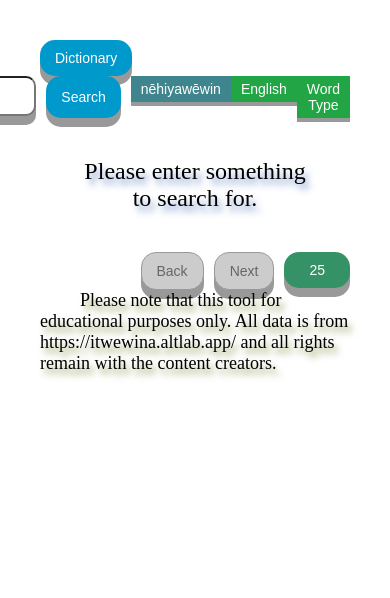
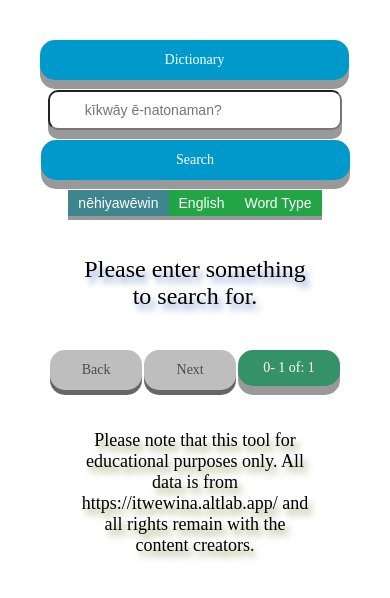
Before and after one commit to bengodden/creegrep, a Vue app: page / in a window 390 px wide. Shown: the top 598 px of the page. Built offline with nearby package versions, Linux system fonts and the light colour scheme; the HTML template or start-up script is replaced by a standard one.

Commit message:
mobile css 1st attempt

```diff
--- a/src/components/SearchBar.vue
+++ b/src/components/SearchBar.vue
@@ -2,24 +2,25 @@
   <header></header>
   <div class="searchresults-wrapper" ref="parentOfDatabases">
     <div v-for="data in databases" :key="data.name" class="databases">
-      <button @click="resetSearch(data.level)" class="mainbutton">
+      <div @click="resetSearch(data.level)" class="btn">
         {{ data.name }}
-      </button>
+      </div>
     </div>
   </div>
 
-  <div>
-    <div class="querybar">
-      <div id="input=wrapper" v-if="!this.menuVisible">
+  <div class="query-wrapper">
+    <div id="input-wrapper" v-if="!this.menuVisible">
       <input
         type="text"
         v-on:keyup.enter="queryList(query, searchType.target, false)"
         v-model="query"
         placeholder="kīkwāy ē-natonaman?"
+        id="search-input"
       />
     </div>
+
     <div class="dropdown" v-if="this.menuVisible">
-        <button class="dropbtn">Word Type</button>
+      <div class="dropbtn">Word Type</div>
       <div class="dropdown-content">
         <a
           v-for="item in menuItems"
@@ -30,12 +31,14 @@
         </a>
       </div>
     </div>
-      <button
+
+    <div
       @click="queryList(query, searchType.target, false)"
       class="searchbutton mainbutton"
     >
       Search
-      </button>
+    </div>
+
     <div id="search-types">
       <div v-for="type in searchTypes" :key="type.Lang">
         <button
@@ -48,7 +51,7 @@
       </div>
     </div>
   </div>
-  </div>
+
   <div class="results-wrapper" v-if="currentResult.length > 0">
     <div
       v-for="result in currentPageItems"
@@ -58,30 +61,40 @@
       <a
         v-bind:href="'https://itwewina.altlab.app/search?q=' + result.lemma"
         class="result-col-one"
-        ><button class="result-button">{{ result.lemma }}</button>
+        ><div class="result-button">{{ result.lemma }}</div>
       </a>
       <div class="result-col-two">{{ result.definition }}</div>
       <div class="result-col-three">{{ result.verbtype }}</div>
     </div>
   </div>
   <div v-else class="noresults">{{ noResult }}</div>
-  <div class="querybar">
-    <button
+
+  <div class="navbtn-wrapper">
+    <div
       @click="displayResults('back')"
-      class="searchbutton mainbutton"
-      :disabled="isBackBtnDisabled"
+      class="navbtn"
+      v-bind:class="isBackBtnDisabled ? 'navbtn-disabled' : 'navbtn'"
     >
       Back
-    </button>
-    <button
+    </div>
+    <div
       @click="displayResults('next')"
-      class="searchbutton mainbutton"
-      :disabled="isNextBtnDisabled"
+      class="navbtn"
+      v-bind:class="isNextBtnDisabled ? 'navbtn-disabled' : 'navbtn'"
     >
       Next
-    </button>
+    </div>
     <div class="dropdown">
-      <button class="dropbtn-ranges">{{ this.displayPerPage }}</button>
+      <div class="dropbtn-ranges">
+        {{ this.displayResult }}-
+        {{
+          this.displayResult + this.displayPerPage >= this.currentResult.length
+            ? this.currentResult.length + 1
+            : this.displayResult + this.displayPerPage
+        }}
+        of:
+        {{ this.currentResult.length + 1 }}
+      </div>
       <div class="dropdown-ranges">
         <a
           v-for="amount in displayRanges"
@@ -93,6 +106,7 @@
       </div>
     </div>
   </div>
+
   <span class="copyright"> {{ copyright }}</span>
 </template>
 
@@ -179,6 +193,7 @@ export default {
   },
   methods: {
     queryList(query, searchType, deepLink) {
+      this.displayResult = 0;
       if (query === "") {
         this.currentResult = [];
         this.noResult =
@@ -279,10 +294,10 @@ export default {
     },
     displayResults(direction) {
       if (direction == "next") {
-        this.displayResult = this.displayResult + (this.displayPerPage - 1);
+        this.displayResult = this.displayResult + this.displayPerPage;
       } else {
         if (this.displayPerPage <= this.displayResult) {
-          this.displayResult = this.displayResult - (this.displayPerPage - 1);
+          this.displayResult = this.displayResult - this.displayPerPage;
         } else {
           this.displayResult = 0;
         }
@@ -315,6 +330,49 @@ export default {
 </script>
 
 <style scoped>
+.btn {
+  display: inline-block;
+  padding: 6px 12px;
+  margin-bottom: 0;
+  font-size: 14px;
+  font-weight: 400;
+  line-height: 1.42857143;
+  text-align: center;
+  white-space: nowrap;
+  vertical-align: middle;
+  -ms-touch-action: manipulation;
+  touch-action: manipulation;
+  cursor: pointer;
+  -webkit-user-select: none;
+  -moz-user-select: none;
+  -ms-user-select: none;
+  user-select: none;
+  background-image: none;
+  padding: 10px 15px;
+  font-size: 14px;
+  text-align: center;
+  cursor: pointer;
+  outline: none;
+  color: #fff;
+  background-color: #0099cc;
+  border: none;
+  border-radius: 15px;
+  box-shadow: 0 9px #999;
+  transition: 0.4s;
+}
+
+.btn:hover {
+  color: #333;
+  background-color: #e6e6e6;
+  border-color: #adadad;
+}
+
+.btn:active {
+  background-color: #3e8e41;
+  box-shadow: 0 5px #666;
+  transform: translateY(4px);
+}
+
 input {
   font-size: 14px;
   outline: none;
@@ -334,11 +392,47 @@ input {
   border-radius: 15px;
   box-shadow: 0 9px #999;
   transition: 0.4s;
+  white-space: nowrap;
+  vertical-align: middle;
+  -ms-touch-action: manipulation;
+  touch-action: manipulation;
+  cursor: pointer;
+  -webkit-user-select: none;
+  -moz-user-select: none;
+  -ms-user-select: none;
+  user-select: none;
+  background-image: none;
+  padding: 10px 15px;
+}
+
+.result-button:hover {
+  color: rgb(255, 255, 255);
+  background-color: #8e3e87;
+  transition: 0.4s;
+}
+
+.result-button:active {
+  background-color: #3e8e41;
+  box-shadow: 0 5px #666;
+  transform: translateY(4px);
 }
 .mainbutton {
   padding: 10px 15px;
   font-size: 14px;
   text-align: center;
+  line-height: 1.42857143;
+  text-align: center;
+  white-space: nowrap;
+  vertical-align: middle;
+  -ms-touch-action: manipulation;
+  touch-action: manipulation;
+  cursor: pointer;
+  -webkit-user-select: none;
+  -moz-user-select: none;
+  -ms-user-select: none;
+  user-select: none;
+  background-image: none;
+  padding: 10px 15px;
   cursor: pointer;
   outline: none;
   color: #fff;
@@ -348,6 +442,64 @@ input {
   box-shadow: 0 9px #999;
   transition: 0.4s;
 }
+
+.mainbutton:hover {
+  color: rgb(255, 255, 255);
+  background-color: #8e3e87;
+  transition: 0.4s;
+}
+
+.mainbutton:active {
+  background-color: #3e8e41;
+  box-shadow: 0 5px #666;
+  transform: translateY(4px);
+}
+
+.navbtn {
+  padding: 10px 15px;
+  font-size: 14px;
+  text-align: center;
+  line-height: 1.42857143;
+  white-space: nowrap;
+  vertical-align: middle;
+  -ms-touch-action: manipulation;
+  touch-action: manipulation;
+  cursor: pointer;
+  -webkit-user-select: none;
+  -moz-user-select: none;
+  -ms-user-select: none;
+  user-select: none;
+  background-image: none;
+  padding: 10px 15px;
+  cursor: pointer;
+  outline: none;
+  color: #fff;
+  background-color: #0099cc;
+  border: none;
+  border-radius: 15px;
+  box-shadow: 0 9px #999;
+  transition: 0.4s;
+}
+
+.navbtn:hover {
+  color: rgb(255, 255, 255);
+  background-color: #8e3e87;
+  transition: 0.4s;
+}
+
+.navbtn:active {
+  background-color: #3e8e41;
+  box-shadow: 0 5px #666;
+  transform: translateY(4px);
+}
+
+.navbtn-disabled {
+  color: rgb(76, 76, 76);
+  background-color: #bebebe;
+  box-shadow: 0 5px #666;
+  pointer-events: none;
+}
+
 button:hover {
   background-color: #8e3e87;
   transition: 0.4s;
@@ -391,22 +543,40 @@ button[disabled] {
   flex-direction: row;
   flex-flow: wrap;
 }
-.querybar {
+
+.query-wrapper {
   display: flex;
   flex-direction: row;
   justify-content: right;
   flex-flow: nowrap;
   gap: 30px 10px;
 }
+.results-wrapper {
+  margin: 30px 0px;
+}
+.navbtn-wrapper {
+  display: flex;
+  flex-direction: row;
+  flex-flow: wrap;
+  justify-content: right;
+  gap: 0px 10px;
+  margin: 30px 0px;
+}
+
+.copyright {
+  display: block;
+  justify-content: center;
+  font-size: 14px;
+  text-align: center;
+  text-shadow: 4px 6px 6px rgba(96, 108, 8, 0.6);
+}
+
 #search-types {
   display: flex;
   flex-direction: row;
   gap: 0px 0px;
 }
 
-.results-wrapper {
-  margin: 30px 0px;
-}
 .result-class {
   display: flex;
   flex-direction: row;
@@ -415,14 +585,17 @@ button[disabled] {
 .result-col-one {
   flex: 2 0 15%;
   margin: 10px;
+  order: 1;
 }
 .result-col-two {
   flex: 5 4 75%;
   margin: 10px;
+  order: 2;
 }
 .result-col-three {
   flex: 1 1 10%;
   margin: 10px;
+  order: 3;
 }
 .row:nth-child(odd) {
   background: #e0e0e0;
@@ -446,6 +619,22 @@ button[disabled] {
   cursor: pointer;
   outline: none;
   color: #fff;
+  padding: 10px 15px;
+  font-size: 14px;
+  text-align: center;
+  line-height: 1.42857143;
+  text-align: center;
+  white-space: nowrap;
+  vertical-align: middle;
+  -ms-touch-action: manipulation;
+  touch-action: manipulation;
+  -webkit-user-select: none;
+  -moz-user-select: none;
+  -ms-user-select: none;
+  user-select: none;
+  background-image: none;
+
+  transition: 0.4s;
 }
 
 /* The container <div> - needed to position the dropdown content */
@@ -454,7 +643,6 @@ button[disabled] {
   display: inline-block;
   text-align: center;
 }
-
 /* Dropdown Content (Hidden by Default) */
 .dropdown-content {
   display: none;
@@ -465,7 +653,6 @@ button[disabled] {
   z-index: 1;
   padding: 10px 15px;
 }
-
 /* Links inside the dropdown */
 .dropdown-content a {
   color: rgb(255, 255, 255);
@@ -473,27 +660,22 @@ button[disabled] {
   text-decoration: none;
   display: block;
 }
-
 /* Change color of dropdown links on hover */
 .dropdown-content a:hover {
   background-color: #ddd;
 }
-
 /* Show the dropdown menu on hover */
 .dropdown:hover .dropdown-content {
   display: block;
 }
-
 /* Change the background color of the dropdown button when the dropdown content is shown */
 .dropdown:hover .dropbtn {
   background-color: #3e8e41;
 }
-
 .dropdown:hover .dropdown-ranges {
   display: block;
   bottom: 100%;
 }
-
 /* Dropdown Content (Hidden by Default) */
 .dropdown-ranges {
   display: none;
@@ -504,7 +686,6 @@ button[disabled] {
   z-index: 1;
   padding: 10px 15px;
 }
-
 /* Links inside the dropdown */
 .dropdown-ranges a {
   color: rgb(255, 255, 255);
@@ -512,12 +693,10 @@ button[disabled] {
   text-decoration: none;
   display: block;
 }
-
 /* Change color of dropdown links on hover */
 .dropdown-ranges a:hover {
   background-color: #ddd;
 }
-
 .dropbtn-ranges {
   background-color: #359267;
   border: none;
@@ -537,4 +716,78 @@ button[disabled] {
   font-size: large;
   text-shadow: 4px 6px 6px rgba(96, 108, 8, 0.6);
 }
+
+@media (max-width: 480px) {
+  .databases {
+    flex: 0 0 90%;
+  }
+
+  .query-wrapper {
+    display: flex;
+    flex-direction: row;
+    justify-content: center;
+    flex-flow: wrap;
+    gap: 10px 0px;
+  }
+
+  #input-wrapper {
+    flex: 0 0 95%;
+    width: 90%;
+    display: flex;
+    margin-top: 10px;
+  }
+
+  .mainbutton {
+    flex-basis: 90%;
+    width: 100%;
+  }
+  .btn {
+    width: 100%;
+    flex-basis: 90%;
+  }
+  input {
+    width: 90%;
+    font-size: 14px;
+    outline: none;
+    border-radius: 10px;
+    box-shadow: 0 9px #999;
+    padding: 10px 35px;
+  }
+
+  .navbtn-wrapper {
+    display: flex;
+    flex-direction: row;
+    justify-content: center;
+    flex-flow: wrap;
+    gap: 10px 2px;
+  }
+
+  .navbtn {
+    flex-basis: 20%;
+  }
+
+  .result-class {
+    display: flex;
+    flex-direction: row;
+    align-items: center;
+    flex-wrap: wrap;
+  }
+  .result-col-one {
+    flex: 5 0 15%;
+    margin: 10px;
+    order: 1;
+  }
+  .result-col-two {
+    flex: 5 4 75%;
+    margin: 10px;
+    order: 3;
+    flex-basis: 100%;
+    text-align: center;
+  }
+  .result-col-three {
+    flex: 1 1 10%;
+    margin: 10px;
+    order: 2;
+  }
+}
 </style>
```
Also changed, not shown: src/scratchpad-1.txt. Lines whose indentation alone changed are shown as unchanged.
